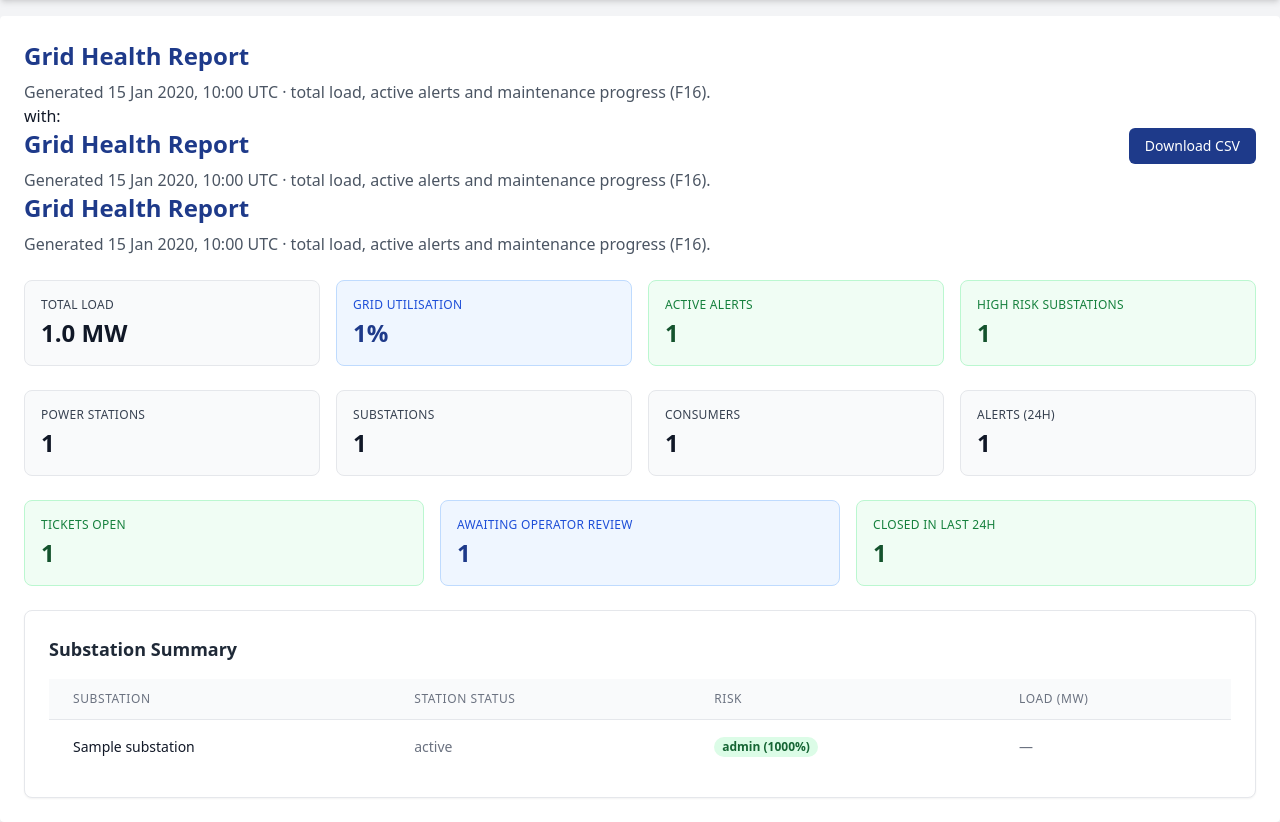
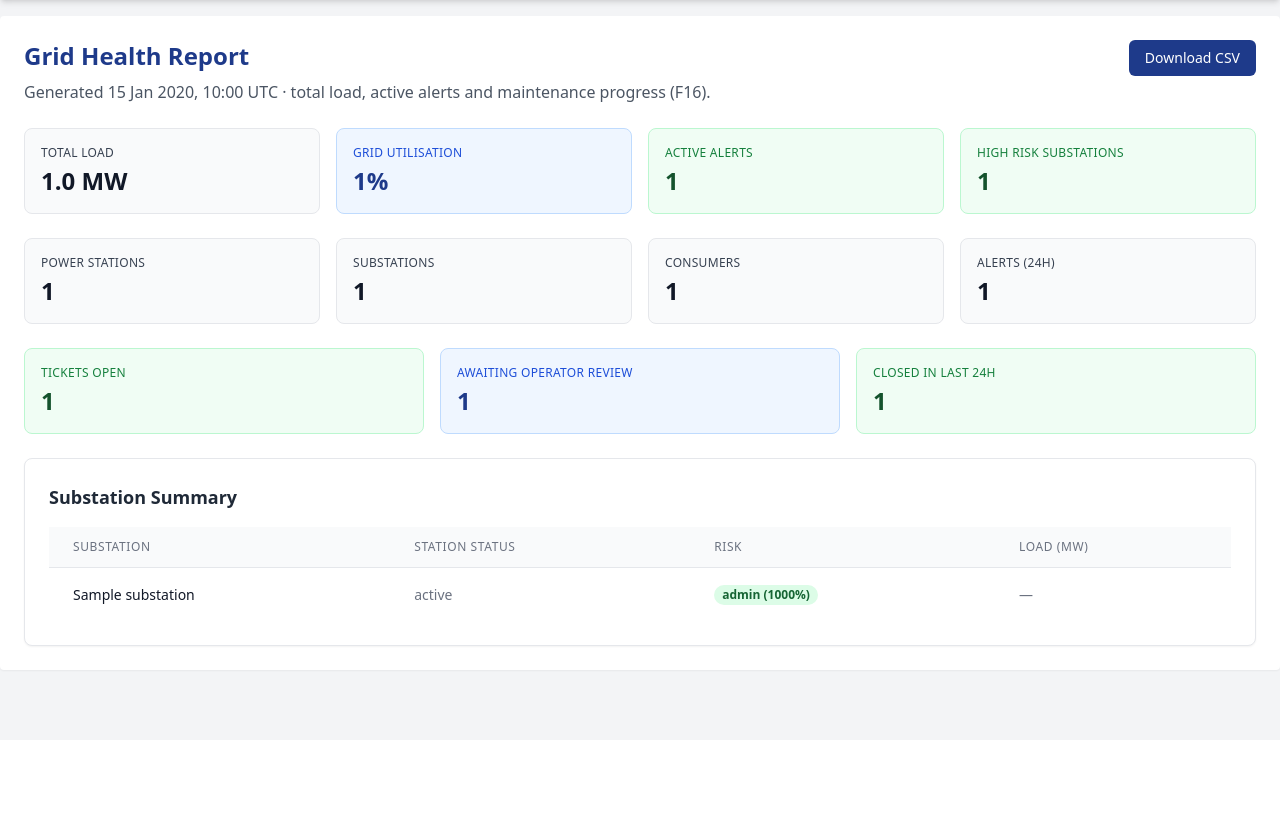
Before and after one commit to sridathanas/pgms, a FastAPI app: template app/templates/admin_report.html in a window 1280 px wide. Shown: the part 60-882 px from the top of the page. After the commit the page ends 732 px from the top, so only its background shows below. Run offline with FastAPI, Linux system fonts and the light colour scheme; the template is opened without the code that fills it: most values are stand-ins (such as "Sample title", 1, 10 or a date in 2020); some libraries are stand-ins or nearby versions.

Commit message:
fix: tidy up the grid health report page after the CSV export
The CSV endpoint itself was fine; only the template edit went astray.

- admin_report.html showed the heading three times and the literal word
  "with:" as body text, because the replacement block was pasted in
  alongside the original instead of over it. The header row now sits
  inside the space-y-6 wrapper with the Download CSV button.
- Removed app/sd.txt, an empty file committed by accident.
- Dropped the duplicate RedirectResponse import in admin.py.

Co-Authored-By: Claude Opus 5 <noreply@anthropic.com>

```diff
--- a/app/routers/admin.py
+++ b/app/routers/admin.py
@@ -6,7 +6,7 @@ from app import auth, database, crud, schemas, models, scheduler
 import csv
 import io
 from datetime import datetime
-from fastapi.responses import RedirectResponse, StreamingResponse
+from fastapi.responses import StreamingResponse
 
 
 router = APIRouter(
--- a/app/templates/admin_report.html
+++ b/app/templates/admin_report.html
@@ -8,14 +8,8 @@
 {%- endmacro %}
 
 {% block content %}
-<div>
-    <h2 class="text-2xl font-bold text-blue-900 mb-2">Grid Health Report</h2>
-    <p class="text-gray-600">
-        Generated {{ report.generated_at.strftime('%d %b %Y, %H:%M') }} UTC &middot;
-        total load, active alerts and maintenance progress (F16).
-    </p>
-</div>
-with:<div class="flex flex-wrap items-start justify-between gap-3">
+<div class="space-y-6">
+    <div class="flex flex-wrap items-start justify-between gap-3">
         <div>
             <h2 class="text-2xl font-bold text-blue-900 mb-2">Grid Health Report</h2>
             <p class="text-gray-600">
@@ -27,14 +21,6 @@ with:<div class="flex flex-wrap items-start justify-between gap-3">
            class="rounded-md bg-blue-900 px-4 py-2 text-sm font-medium text-white hover:bg-blue-800">
             Download CSV
         </a>
-</div>
-<div class="space-y-6">
-    <div>
-        <h2 class="text-2xl font-bold text-blue-900 mb-2">Grid Health Report</h2>
-        <p class="text-gray-600">
-            Generated {{ report.generated_at.strftime('%d %b %Y, %H:%M') }} UTC &middot;
-            total load, active alerts and maintenance progress (F16).
-        </p>
     </div>
 
     <div class="grid gap-4 sm:grid-cols-2 lg:grid-cols-4">
```
Also changed, not shown: app/sd.txt (deleted). Lines whose indentation alone changed are shown as unchanged.
